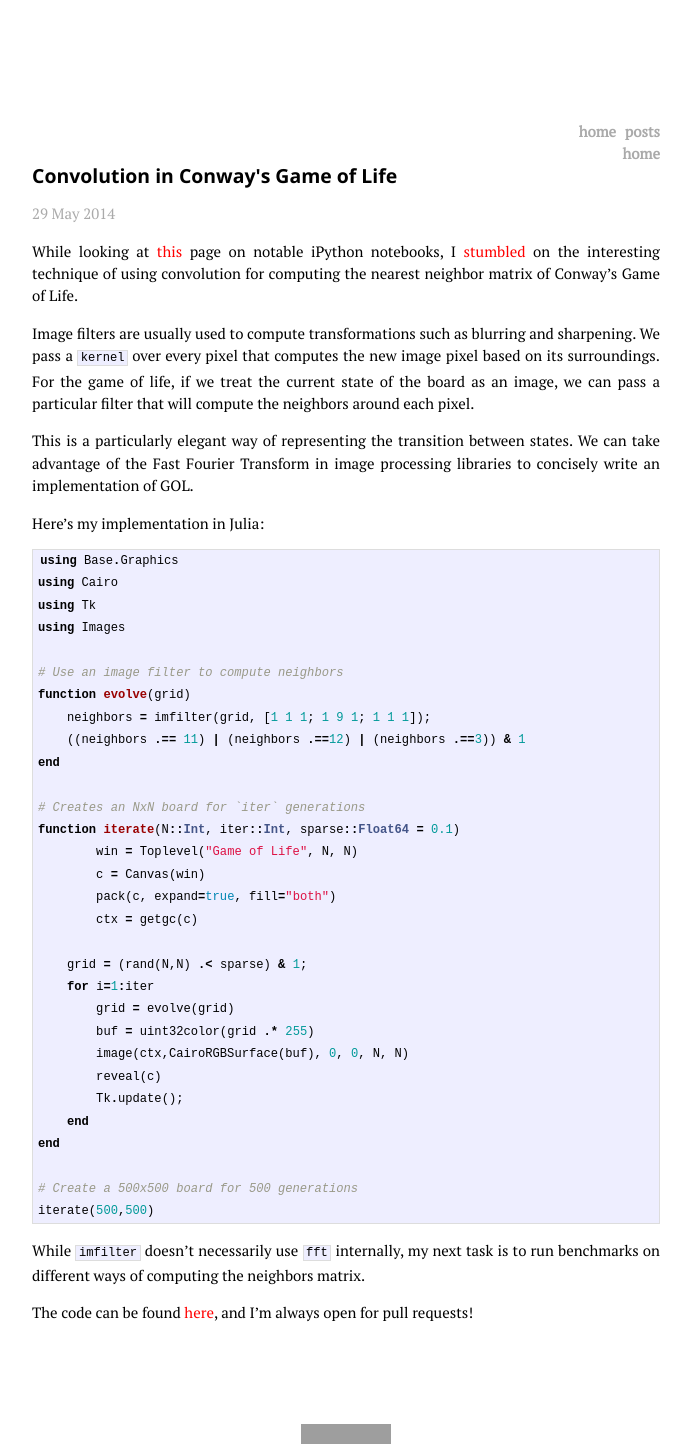
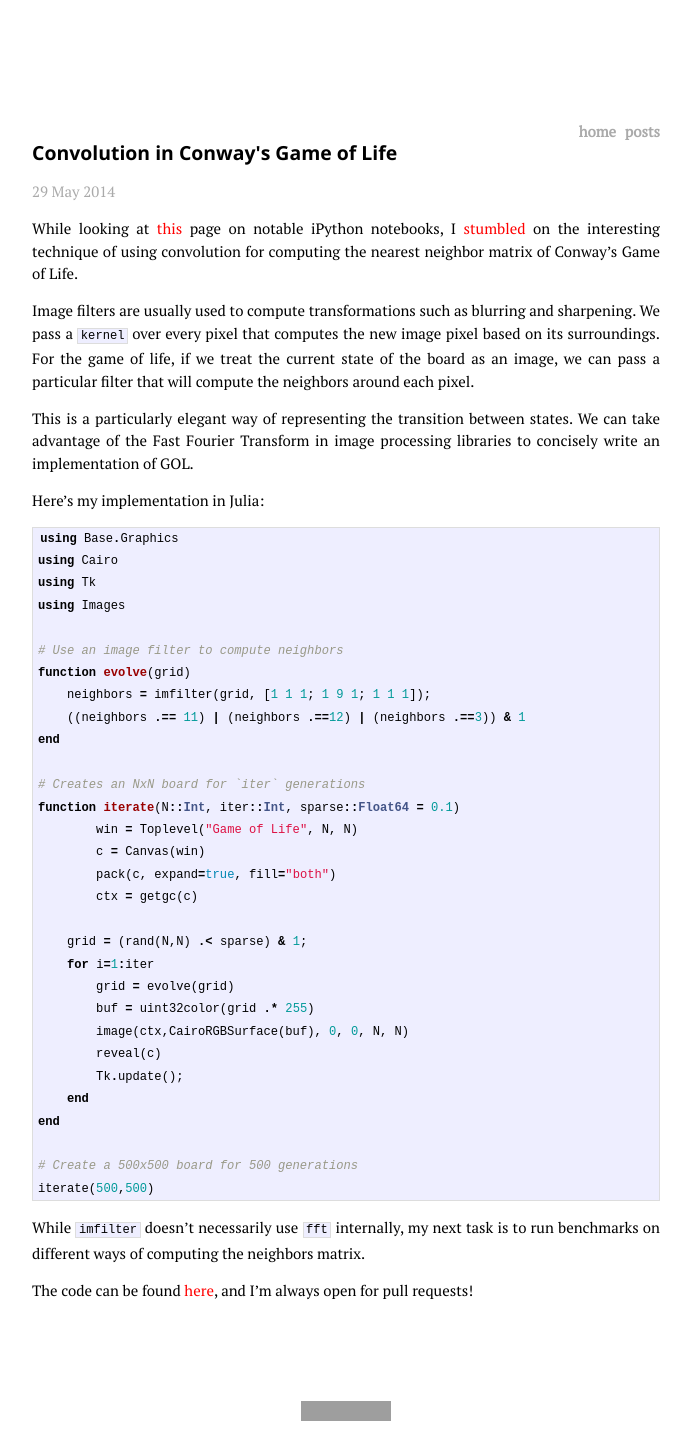
Before and after one commit to kamicut/kamicut.github.io, a Jekyll site: the page built from _posts/2014-05-29-conways-game-of-life-julia.markdown, in a window 1280 px wide. Shown: the whole page, without its empty margins (294-985 px from the left). Built offline with Jekyll 4.4.1, drawn with Linux system fonts in a browser that asks for light colours; Markdown is read by kramdown in place of the engine named in the settings; after the commit the page ends 1430 px from its top, so only the background shows below that; grey boxes are pictures that could not be loaded.

Commit message:
Remove extra home in nav

```diff
--- a/_layouts/post.html
+++ b/_layouts/post.html
@@ -1,9 +1,6 @@
 ---
 layout: default
 ---
-<div class="header">
-<a class="extra" href="/"> home</a>
-</div>
 <h1>{{ page.title }}</h1>
 
 <p class="meta">{{ page.date | date_to_string }}</p>
```
